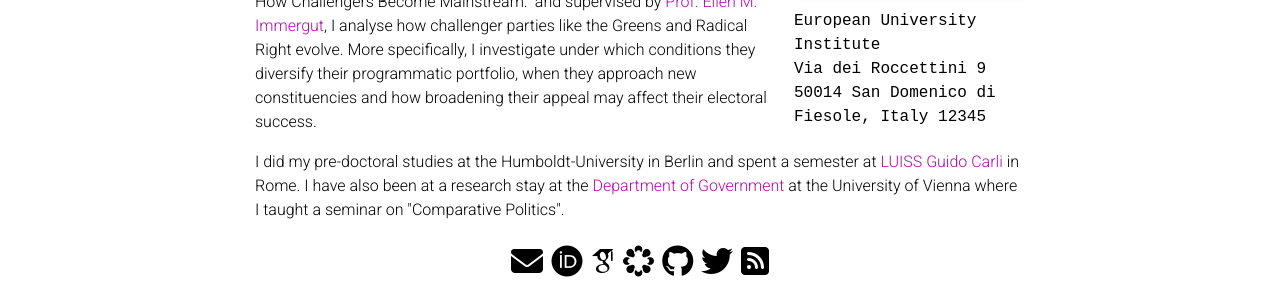
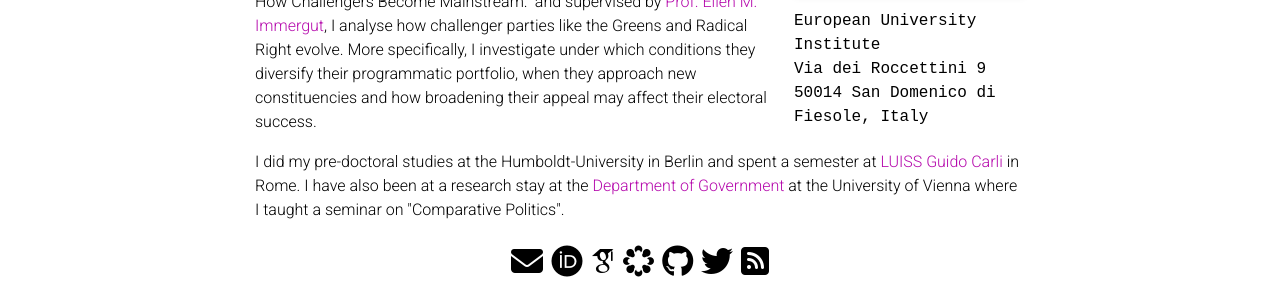
Before and after one commit to mirko-wegemann/mirko-wegemann.github.io, a Jekyll site: the page built from _pages/about.md, in a window 1280 px wide. Shown: the part 523-823 px from the top of the page. Built offline with Jekyll 4.4.1, drawn with Linux system fonts in a browser that asks for light colours; some web fonts are replaced; comment, search, counter and statistics services are not loaded; a style sheet for code colours, icons or effects is not loaded.

Commit message:
theme and about

```diff
--- a/_pages/about.md
+++ b/_pages/about.md
@@ -10,7 +10,7 @@ profile:
   more_info: >
     <p><strong>European University Institute</strong> </p>
     <p>Via dei Roccettini 9 </p>
-    <p>50014 San Domenico di Fiesole, Italy 12345</p>
+    <p>50014 San Domenico di Fiesole, Italy </p>
 
 news: false  # includes a list of news items
 latest_posts: false  # includes a list of the newest posts
--- a/assets/js/theme.js
+++ b/assets/js/theme.js
@@ -90,8 +90,8 @@ let transTheme = () => {
 let initTheme = (theme) => {
   if (theme == null || theme == "null") {
     const userPref = window.matchMedia;
-    if (userPref && userPref("(prefers-color-scheme: dark)").matches) {
-      theme = "dark";
+    if (userPref && userPref("(prefers-color-scheme: light)").matches) {
+      theme = "light";
     }
   }
 
```
